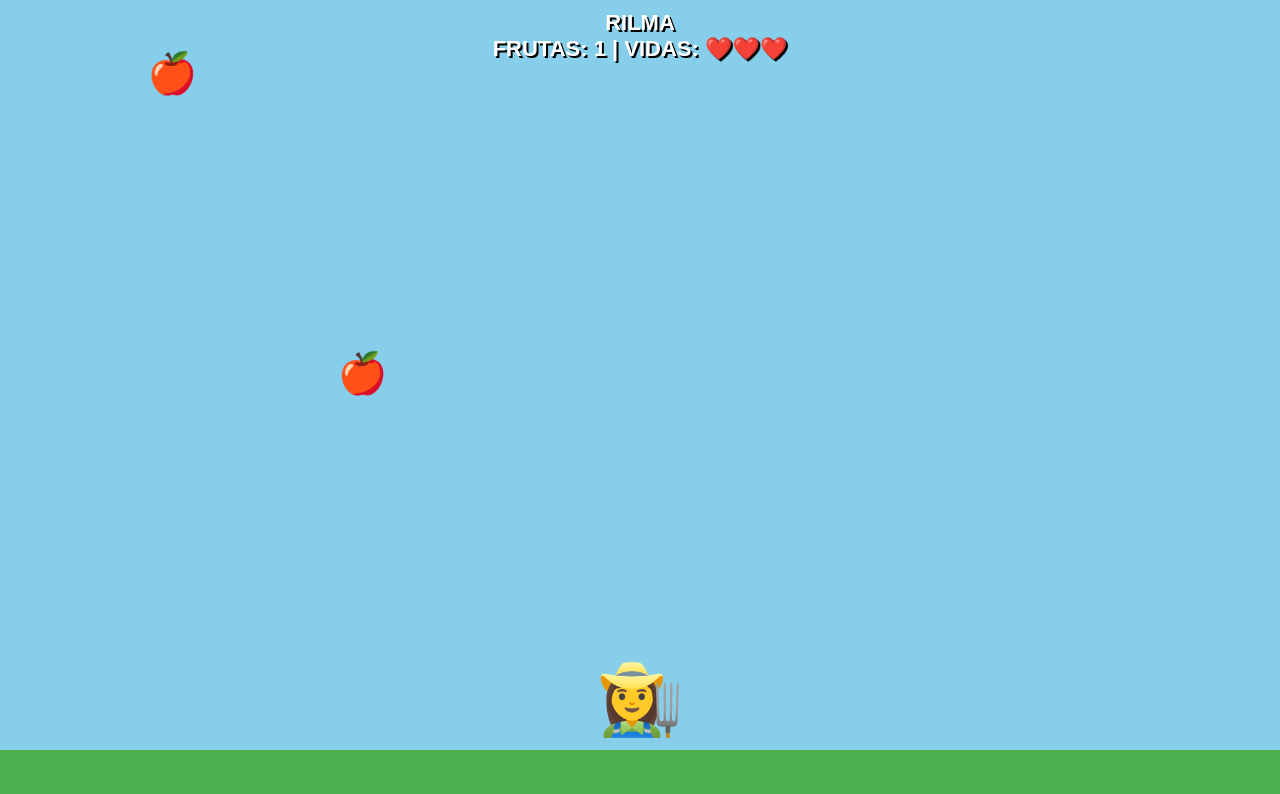
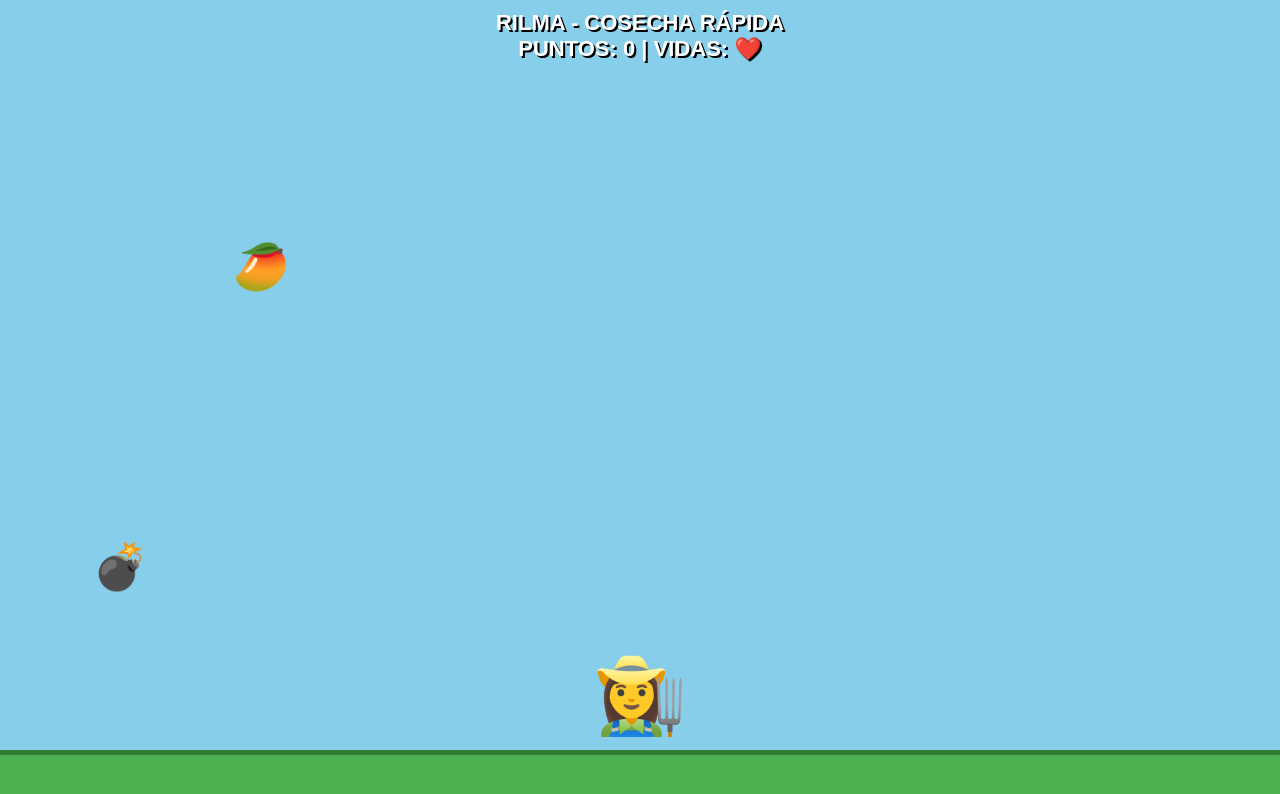
Before and after one commit to dolcevodka12-collab/juegoderilma, a plain HTML site: page index.html in a window 1280 px wide. Drawn offline with Linux system fonts and the light colour scheme.

Commit message:
index.html

```diff
--- a/index.html
+++ b/index.html
@@ -3,7 +3,7 @@
 <head>
     <meta charset="UTF-8">
     <meta name="viewport" content="width=device-width, initial-scale=1.0, maximum-scale=1.0, user-scalable=no">
-    <title>RILMA GAME</title>
+    <title>RILMA: Cosecha Extrema</title>
     <style>
         * { margin: 0; padding: 0; box-sizing: border-box; touch-action: none; }
         body { background: #87CEEB; overflow: hidden; height: 100vh; font-family: sans-serif; }
@@ -16,57 +16,60 @@
 
         #rilma {
             position: absolute; bottom: 60px; left: 50%;
-            font-size: 70px; transform: translateX(-50%); z-index: 5;
+            font-size: 75px; transform: translateX(-50%); z-index: 5;
         }
 
-        .objeto { position: absolute; font-size: 40px; z-index: 4; }
-        #suelo { position: absolute; bottom: 0; width: 100%; height: 50px; background: #4CAF50; }
+        .objeto { position: absolute; font-size: 45px; z-index: 4; }
+        #suelo { position: absolute; bottom: 0; width: 100%; height: 50px; background: #4CAF50; border-top: 5px solid #2e7d32; }
     </style>
 </head>
 <body>
 
     <div id="marcador">
-        RILMA<br>
-        FRUTAS: <span id="puntos">0</span> | VIDAS: <span id="vidas">❤️❤️❤️</span>
+        RILMA - COSECHA RÁPIDA<br>
+        PUNTOS: <span id="puntos">0</span> | VIDAS: <span id="vidas">❤️❤️❤️</span>
     </div>
 
     <div id="rilma">👩‍🌾</div>
     <div id="suelo"></div>
 
     <script>
-        // Variables principales
         var score = 0;
         var lives = 3;
-        var speed = 4;
+        var speed = 6; // VELOCIDAD INICIAL MÁS ALTA (Antes era 4)
         var rilma = document.getElementById('rilma');
         var ptsTxt = document.getElementById('puntos');
         var vdsTxt = document.getElementById('vidas');
 
-        // Función para mover a RILMA
+        // Más variedad de frutas
+        var frutas = ["🍎", "🍌", "🍓", "🍊", "🍇", "🍍", "🥭", "🍒", "🥝", "🍉", "🍑"];
+
         function mover(e) {
             var x = e.touches ? e.touches[0].clientX : e.clientX;
-            rilma.style.left = x + 'px';
+            // Evita que Rilma se salga de los bordes
+            if (x > 40 && x < window.innerWidth - 40) {
+                rilma.style.left = x + 'px';
+            }
         }
 
         document.addEventListener('touchmove', function(e) { e.preventDefault(); mover(e); }, { passive: false });
         document.addEventListener('mousemove', mover);
 
-        // Función para crear frutas y bombas
         function crear() {
             if (lives <= 0) return;
 
             var obj = document.createElement('div');
             obj.className = 'objeto';
 
-            // 20% probabilidad de bomba
-            var esBomba = Math.random() < 0.2;
-            obj.innerHTML = esBomba ? "💣" : "🍎";
+            // 25% probabilidad de bomba para mayor reto
+            var esBomba = Math.random() < 0.25;
+            obj.innerHTML = esBomba ? "💣" : frutas[Math.floor(Math.random() * frutas.length)];
 
-            obj.style.left = Math.random() * (window.innerWidth - 50) + "px";
-            obj.style.top = "-50px";
+            obj.style.left = Math.random() * (window.innerWidth - 60) + 30 + "px";
+            obj.style.top = "-60px";
             document.body.appendChild(obj);
 
-            var y = -50;
+            var y = -60;
             var caer = setInterval(function() {
                 y += speed;
                 obj.style.top = y + "px";
@@ -74,22 +77,24 @@
                 var rRect = rilma.getBoundingClientRect();
                 var oRect = obj.getBoundingClientRect();
 
-                // Colisión
-                if (oRect.bottom > rRect.top && oRect.left < rRect.right && oRect.right > rRect.left && oRect.top < rRect.bottom) {
+                if (oRect.bottom > rRect.top + 20 && oRect.left < rRect.right && oRect.right > rRect.left && oRect.top < rRect.bottom) {
                     if (esBomba) {
                         lives--;
+                        // Efecto visual de golpe
+                        document.body.style.background = "#ff4444";
+                        setTimeout(function(){ document.body.style.background = "#87CEEB"; }, 100);
                     } else {
                         score++;
                         ptsTxt.innerText = score;
-                        if (score % 10 === 0) speed += 1;
+                        // Aumento de velocidad agresivo cada 5 frutas
+                        if (score % 5 === 0) speed += 0.8;
                     }
                     actualizarVidas();
                     obj.remove();
                     clearInterval(caer);
                 }
 
-                // Suelo
-                if (y > window.innerHeight) {
+                if (y > window.innerHeight - 50) {
                     if (!esBomba) {
                         lives--;
                         actualizarVidas();
@@ -105,13 +110,13 @@
             for(var i=0; i<lives; i++) corazones += "❤️";
             vdsTxt.innerText = corazones || "💀";
             if (lives <= 0) {
-                alert("JUEGO TERMINADO\nRILMA cosechó: " + score);
+                alert("¡FIN DEL JUEGO!\nRILMA logró " + score + " frutas a gran velocidad.");
                 location.reload();
             }
         }
 
-        // Lanzar objetos cada 1.5 segundos
-        setInterval(crear, 1500);
+        // Caen objetos más seguido (cada 1 segundo)
+        setInterval(crear, 1000);
     </script>
 </body>
 </html>
```
